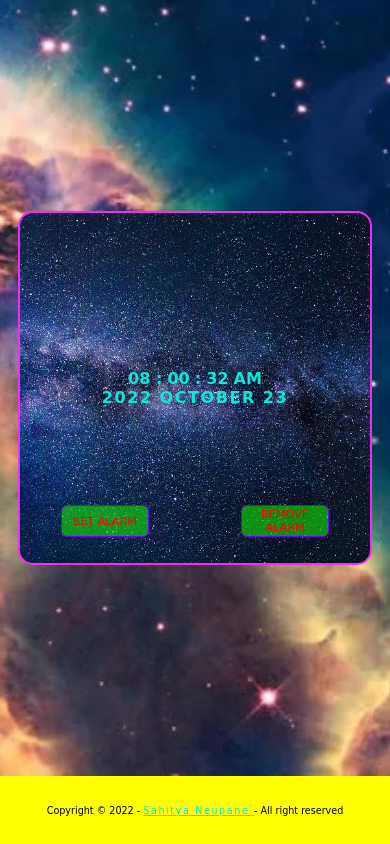
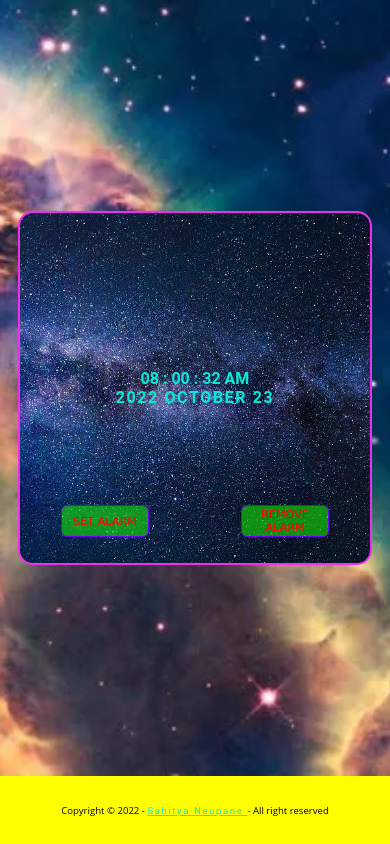
Before and after one commit to Sahitya1707/Alarm-watch, a plain HTML site: page index.html in a window 390 px wide. Drawn offline with nearby package versions, Linux system fonts and the light colour scheme; a web font is replaced by a local one.

Commit message:
changes the font for mobile

```diff
--- a/js/app.js
+++ b/js/app.js
@@ -157,6 +157,7 @@ alarmOff.forEach(function (e, i) {
     let alarmOffF = alarmOff.filter(function (e) {
       return e !== alarmOff[i];
     });
+    // console.log(alarmOff);
     for (const offAlarm of alarmOffF) {
       offAlarm.classList.remove("hidden");
     }
--- a/style/responsive.css
+++ b/style/responsive.css
@@ -25,6 +25,10 @@
   }
 }
 @media (max-width: 600px) {
+  @import url("https://fonts.googleapis.com/css2?family=Baloo+2:wght@500&family=Open+Sans:wght@300&family=Roboto:wght@300&display=swap");
+  * {
+    font-family: "Roboto", sans-serif;
+  }
   .clock {
     height: 350px;
     width: 350px;
@@ -74,6 +78,9 @@
     font-size: 0.8rem;
     margin: 0.5rem;
   }
+  .text-footer {
+    font-family: "Open Sans", sans-serif;
+  }
 }
 @media (max-width: 480px) {
   .text-footer {
```
